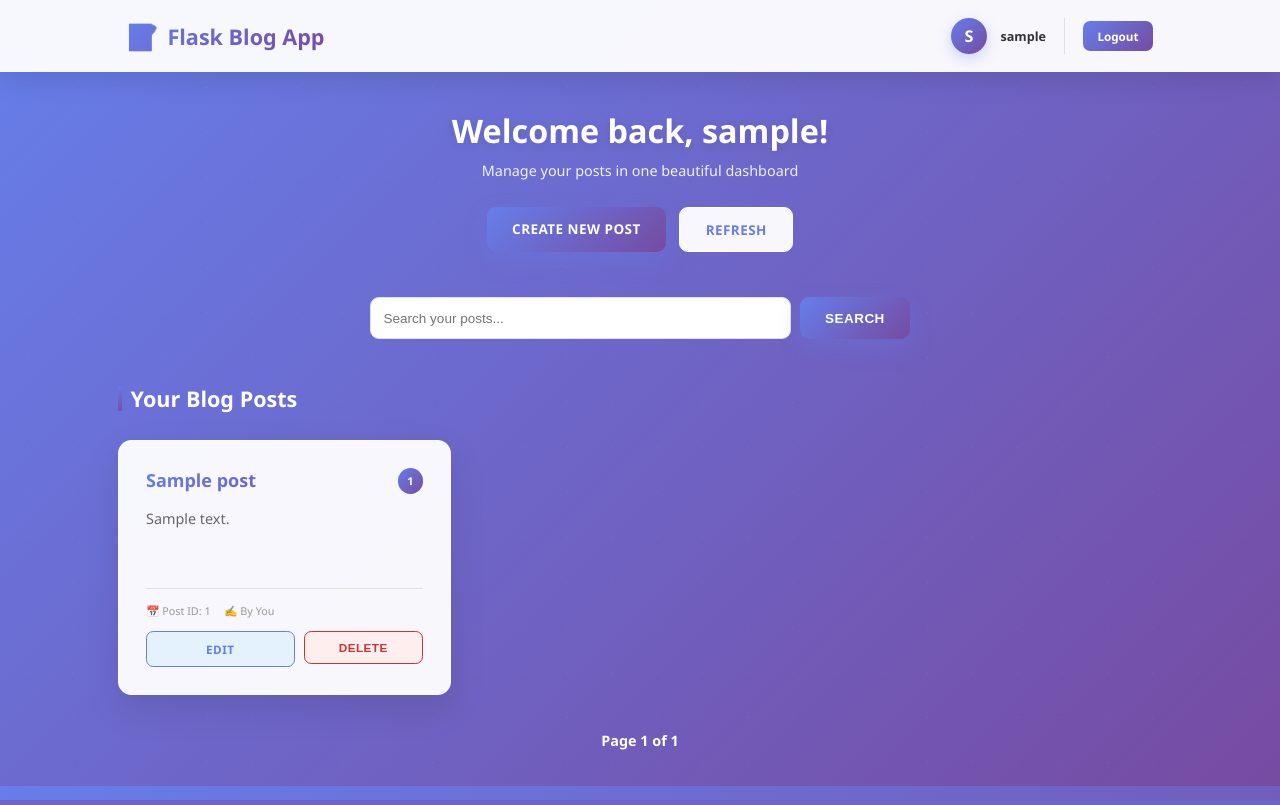
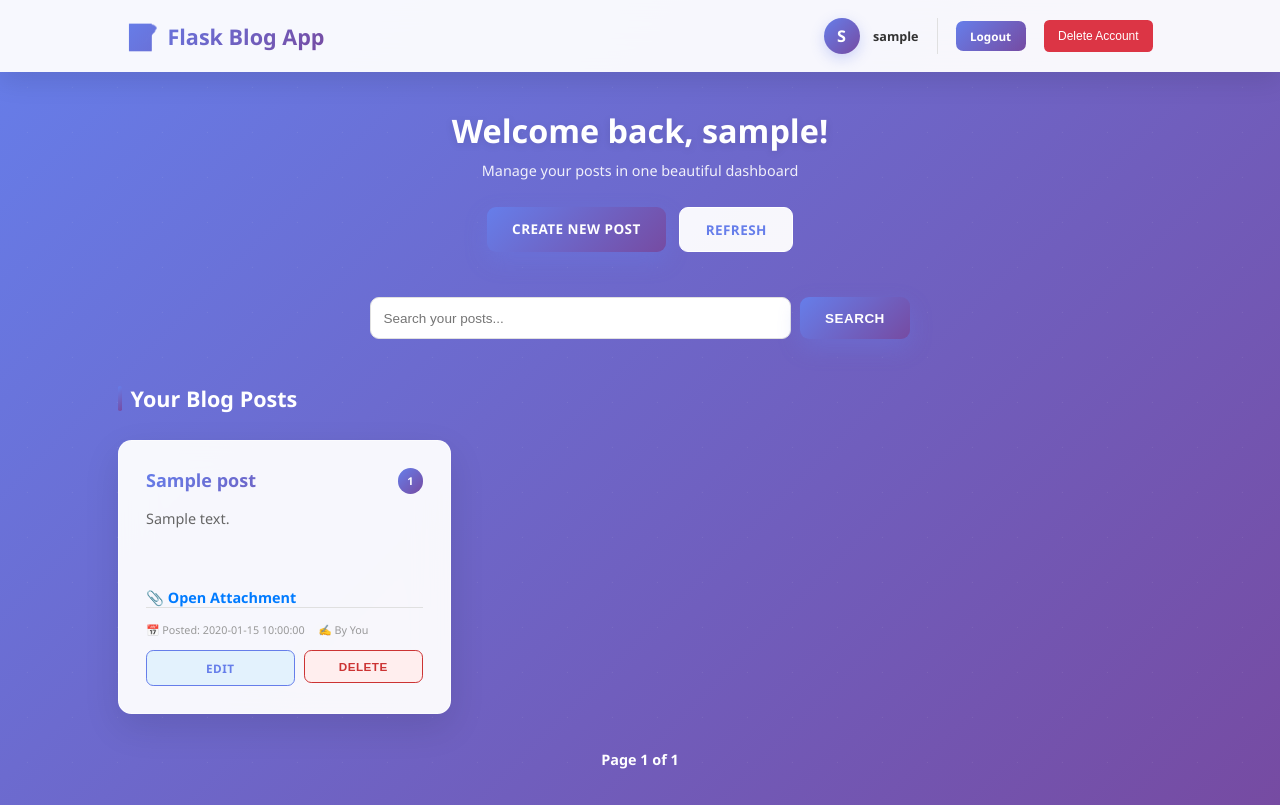
Before and after one commit to rahman-noorbasha/flask-blog-api, a Flask app: page /dashboard in a window 1280 px wide. Run offline with Flask 3, Linux system fonts and the light colour scheme; a user stored in the database is signed in; tables that the repository leaves empty hold one stand-in row (values such as "Sample post").

Commit message:
Added file attachments and fixed edit post functionality

```diff
--- a/app.py
+++ b/app.py
@@ -1,9 +1,11 @@
 from flask import Flask, render_template, request, redirect, url_for, flash
 from flask_login import LoginManager, UserMixin, login_user, logout_user, login_required, current_user
+from werkzeug.utils import secure_filename
 import sqlite3
 import os
 
 app = Flask(__name__)
+app.config["UPLOAD_FOLDER"] = "static/uploads"
 app.secret_key = os.environ.get("SECRET_KEY","local-dev-secret-key")
 
 login_manager = LoginManager()
@@ -30,7 +32,8 @@ def init_db():
         title TEXT,
         content TEXT,
         user_id INTEGER,
-        created_at TIMESTAMP
+        created_at TIMESTAMP,
+        attachment TEXT
     )
     """)
 
@@ -193,16 +196,21 @@ def create():
     if request.method == "POST":
         title = request.form["title"]
         content = request.form["content"]
+        file = request.files["attachment"]
+        filename = None
 
+        if file and file.filename:
+            filename = secure_filename(file.filename)
+            file.save(os.path.join(app.config["UPLOAD_FOLDER"], filename))
         conn = sqlite3.connect("users.db")
         cursor = conn.cursor()
 
         cursor.execute(
     """
-    INSERT INTO posts (title, content, user_id, created_at)
-    VALUES (?, ?, ?, datetime('now'))
+    INSERT INTO posts (title, content, user_id, created_at, attachment)
+    VALUES (?, ?, ?, datetime('now'), ?)
     """,
-    (title, content, current_user.id)
+    (title, content, current_user.id, filename)
 )
 
         conn.commit()
@@ -244,10 +252,15 @@ def edit_post(post_id):
     if request.method == "POST":
         title = request.form["title"]
         content = request.form["content"]
+        file = request.files["attachment"]
+        filename = post[5]
+        if file and file.filename:
+            filename = secure_filename(file.filename)
+            file.save(os.path.join(app.config["UPLOAD_FOLDER"], filename))
 
         cursor.execute(
-            "UPDATE posts SET title=?, content=? WHERE id=? AND user_id=?",
-            (title, content, post_id, current_user.id)
+            "UPDATE posts SET title=?, content=?, attachment=? WHERE id=? AND user_id=?",
+            (title, content, filename, post_id, current_user.id,)
         )
         conn.commit()
         conn.close()
@@ -291,6 +304,31 @@ def delete_post(post_id):
 def logout():
     logout_user()
     return redirect(url_for("login"))
+@app.route("/delete-account", methods=["POST"])
+@login_required
+def delete_account():
+    conn = sqlite3.connect("users.db")
+    cursor = conn.cursor()
+
+    # Delete user's posts
+    cursor.execute(
+        "DELETE FROM posts WHERE user_id=?",
+        (current_user.id,)
+    )
+
+    # Delete user account
+    cursor.execute(
+        "DELETE FROM users WHERE id=?",
+        (current_user.id,)
+    )
+
+    conn.commit()
+    conn.close()
+
+    logout_user()
+    flash("Your account has been deleted successfully.", "success")
+
+    return redirect(url_for("login"))
 
 
 if __name__ == "__main__":
--- a/templates/dashboard.html
+++ b/templates/dashboard.html
@@ -501,6 +501,15 @@
     gap: 20px;
     margin-top: 40px;
 }
+.attachment-box {
+    margin-top: 12px;
+}
+
+.attachment-box a {
+    color: #007bff;
+    text-decoration: none;
+    font-weight: 600;
+}
 
 .pagination a {
     padding: 10px 20px;
@@ -520,6 +529,18 @@
     color: white;
     font-weight: 600;
 }
+.delete-account-btn {
+    background: #dc3545;
+    color: white;
+    border: none;
+    padding: 10px 16px;
+    border-radius: 6px;
+    cursor: pointer;
+}
+
+.delete-account-btn:hover {
+    background: #b02a37;
+}
     </style>
 </head>
 <body>
@@ -532,6 +553,14 @@
                     <div class="user-name">{{ current_user.username }}</div>
                 </div>
                 <a href="/logout" class="logout-btn">Logout</a>
+                <form method="POST"
+      action="{{ url_for('delete_account') }}"
+      onsubmit="return confirm('Are you sure? This will permanently delete your account and all posts.');">
+
+    <button type="submit" class="delete-account-btn">
+        Delete Account
+    </button>
+</form>
             </div>
         </div>
     </nav>
@@ -587,9 +616,16 @@
                             <div class="post-content">
                                 {{ post[2][:150] }}{% if post[2]|length > 150 %}...{% endif %}
                             </div>
+                            {% if post[5] %}
+                            <div class="attachment-box">
+                            <a href="{{ url_for('static', filename='uploads/' + post[5]) }}" target="_blank">
+                                📎 Open Attachment
+                            </a>
+                            </div>
+                            {% endif %}
 
                             <div class="post-meta">
-                                <div class="meta-item">📅 Post ID: {{ post[0] }}</div>
+                                <div class="meta-item">📅 Posted: {{ post[4] }}</div>
                                 <div class="meta-item">✍️ By You</div>
                             </div>
 
```
Also changed, not shown: templates/create_post.html (+23 -2 lines), static/uploads/img1.jpg (added).
